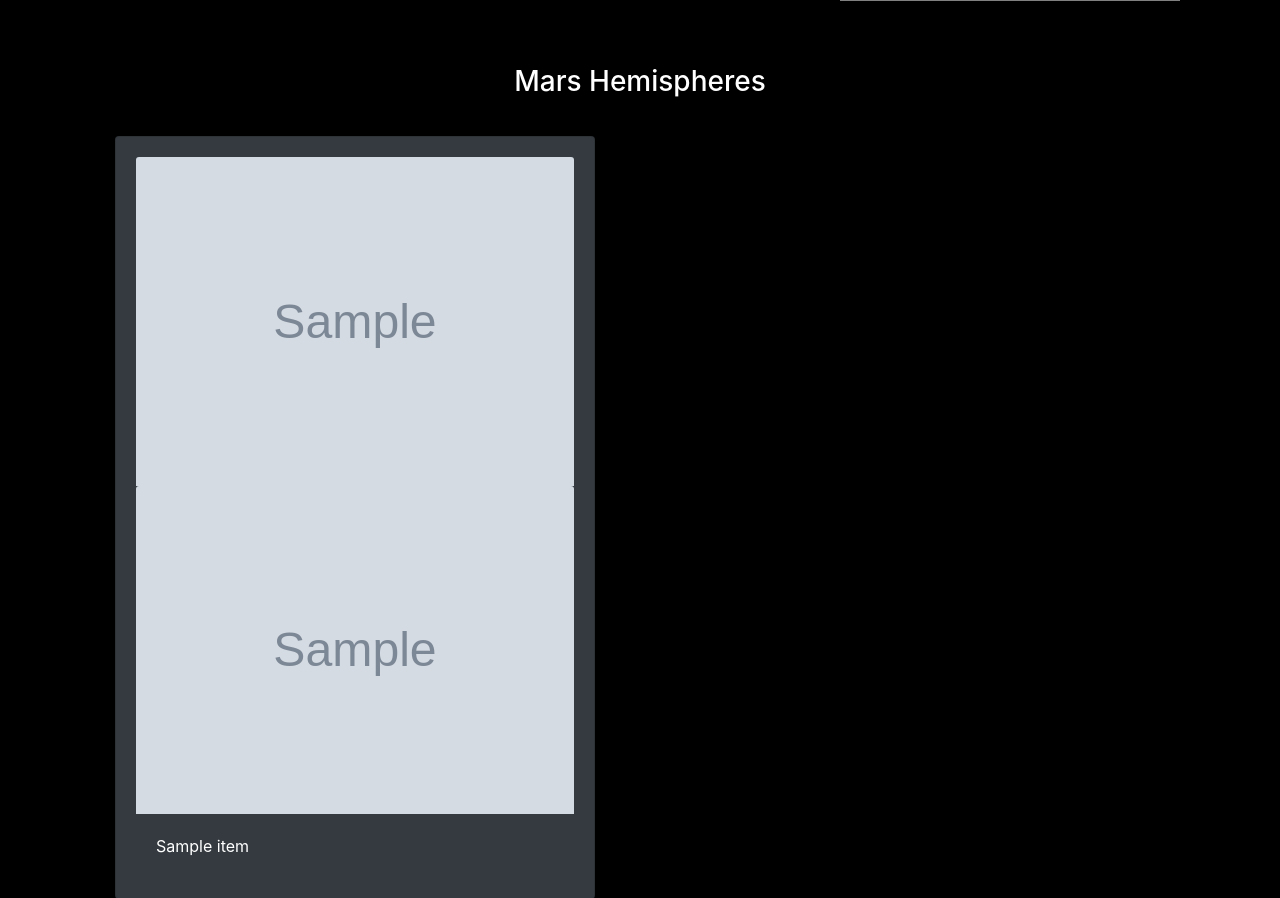
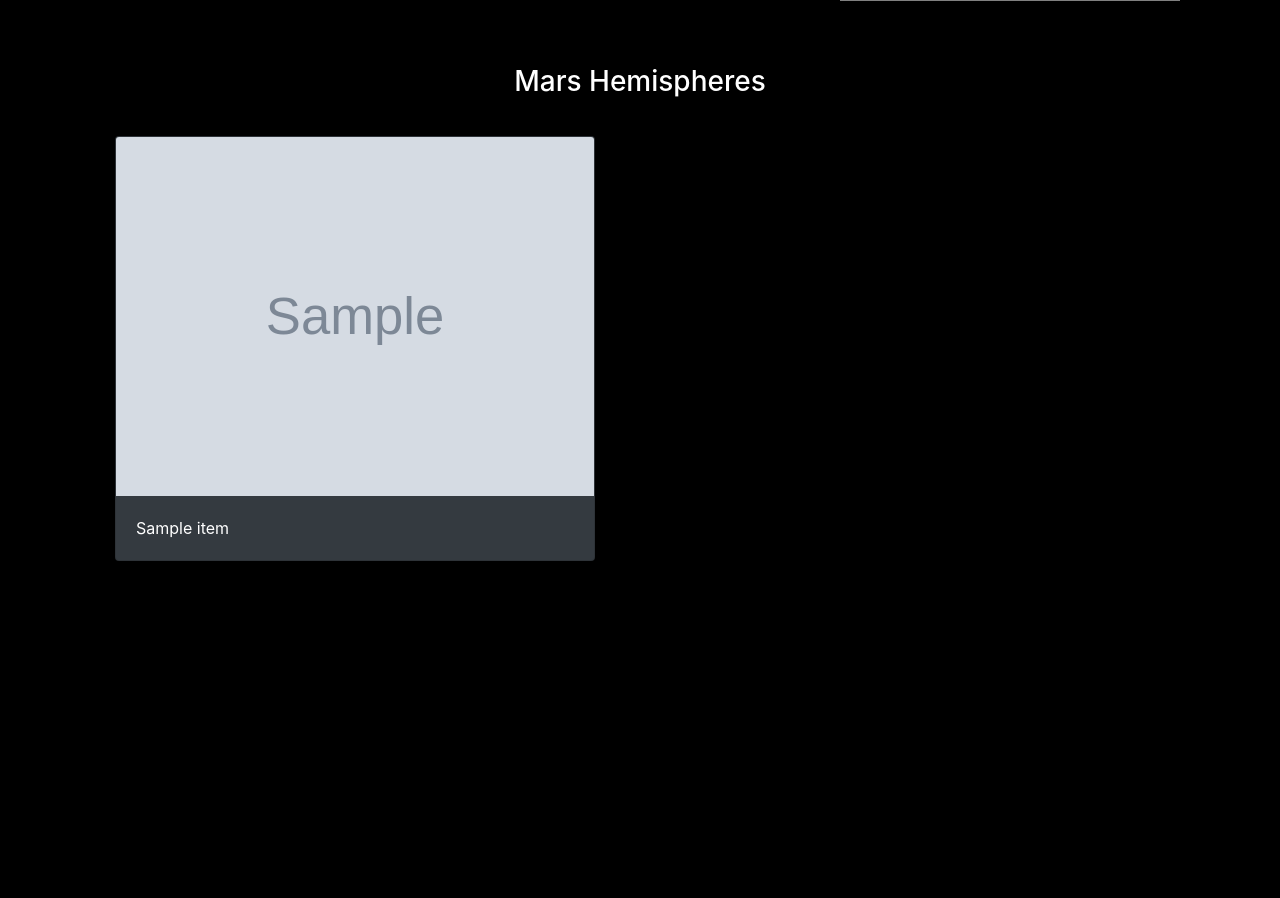
Before and after one commit to ButtonWalker/Home_Work12, a Flask app: template templates/index.html in a window 1280 px wide. Shown: the part 855-1753 px from the top of the page. After the commit the page ends 1416 px from the top, so only its background shows below. Run offline with Flask 2, Linux system fonts and the light colour scheme; the template is opened without the code that fills it: most values are stand-ins (such as "Sample title", 1, 10 or a date in 2020); grey boxes marked "Sample" are stand-in pictures; some libraries are stand-ins or nearby versions.

Commit message:
updated code to resolve issues with cards and add images

```diff
--- a/scrape_mars.py
+++ b/scrape_mars.py
@@ -184,7 +184,7 @@ def scrapeMarsHemispheres():
     # Loop through
     for img in items:
         # title
-        titles = img.find('h3').text
+        title = img.find('h3').text
 
         # full image links
         partialUrl = img.find('a', class_='itemLink product-item')['href']
@@ -202,7 +202,7 @@ def scrapeMarsHemispheres():
         imgUrl = hemispheresMainUrl + soup.find('img', class_='wide-image')['src']
 
         # Append the retreived information into a list of dictionaries
-        hemisphereImageUrls.append({"title" : titles, "img_url" : imgUrl})
+        hemisphereImageUrls.append({"title" : title, "img_url" : imgUrl})
 
     # Display hemisphere_image_urls
     hemisphereImageUrls
--- a/templates/index.html
+++ b/templates/index.html
@@ -110,14 +110,12 @@
             <hr>
             <div class="col-md-12">
                 <div class="row">
-                    {% for item in marsInfo.hemisphereImageUrls %}
+                    {% for item in marsInfo.marsHemisphere %}
                     <div class="col-md-6">
                         <div class="card text-white bg-dark" style="margin: 30px;">
+                                 <img class="card-img-top" src="{{ item.img_url }}" />
                             <div class="card-body">
-                            <img src="{{ items.img_Url }}" class="card-img-top" alt="...">
-                            <img class="card-img-top" src="{{ items.img_Url }}" />
-                            <div class="card-body">
-                                <p class="card-text">{{ items.title }}</p>
+                                <p class="card-text">{{ item.title }}</p>
                             </div>
                         </div>
                     </div>
```
Also changed, not shown: assets/Scrapped.png (added), assets/Scrapped1.png (added), assets/Scrapped2.png (added).
